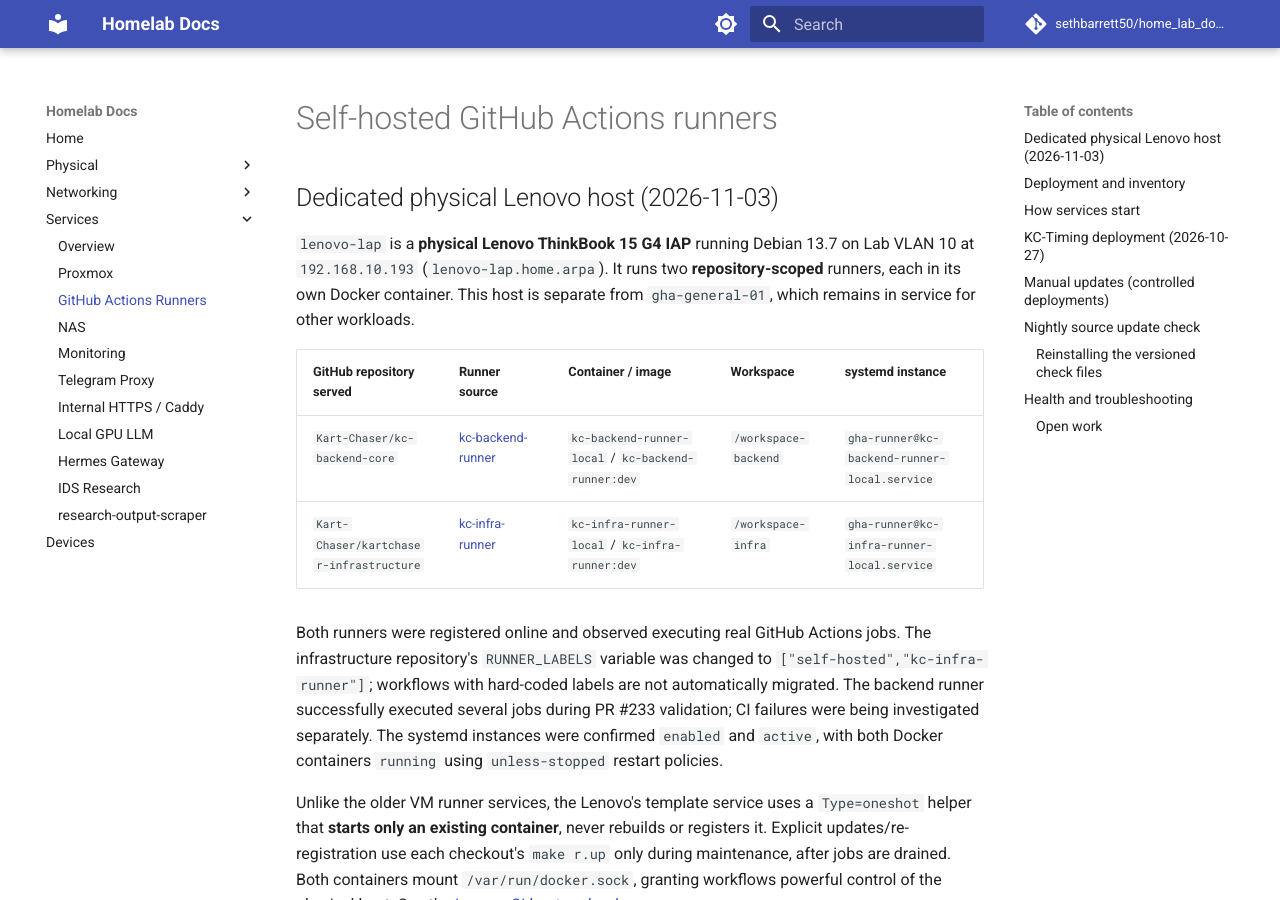
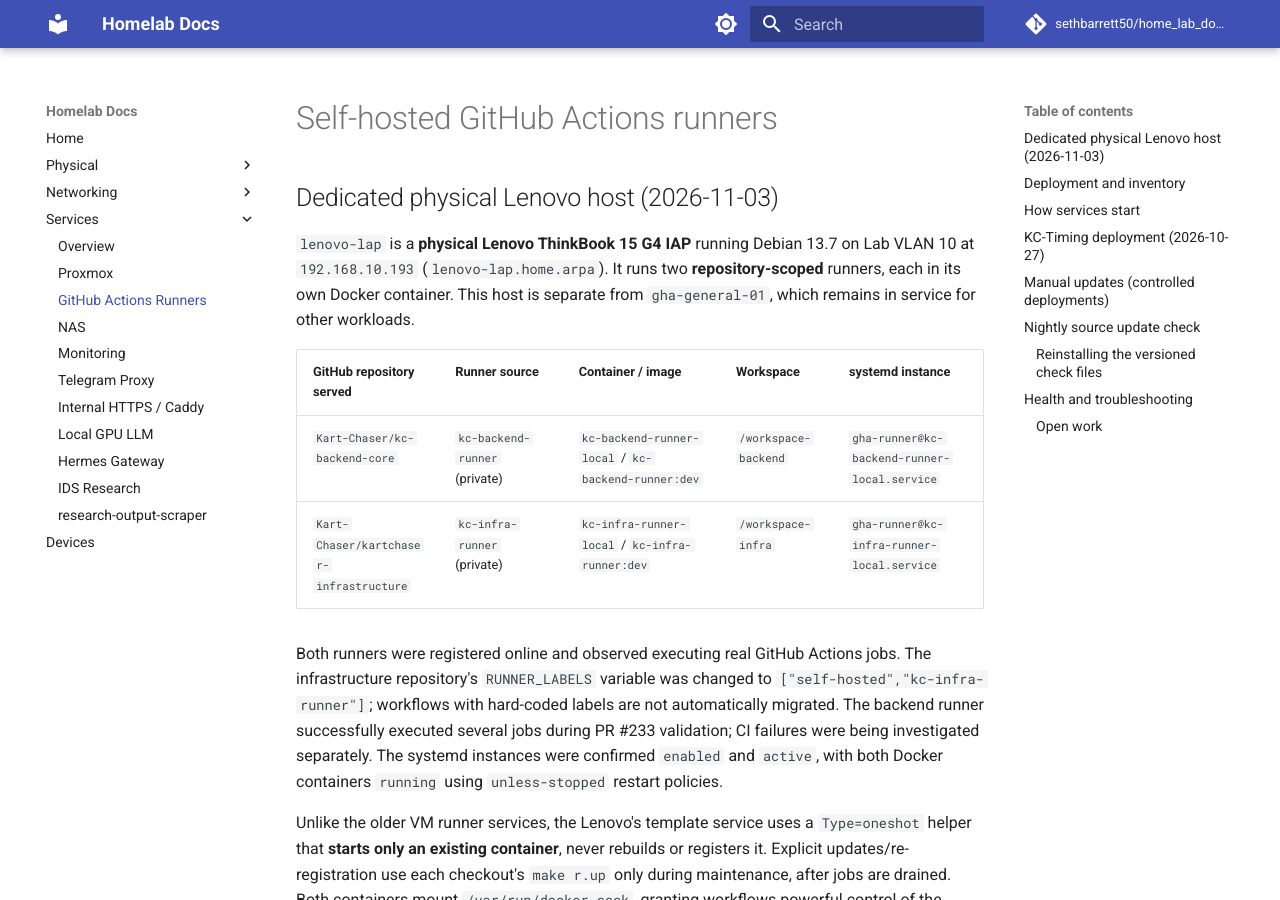
Before and after one commit to sethbarrett50/home_lab_docs, an MkDocs documentation site: the page built from docs/services/github-actions-runners.md, in a window 1280 px wide and 900 px high. Built offline with MkDocs 1.6.1 and Material for MkDocs 9.7.7, drawn with Linux system fonts in a browser that asks for light colours; comment, search, counter and statistics services are not loaded.

Commit message:
fix(ci): fix private link checks and update docs lint

```diff
--- a/docs/services/github-actions-runners.md
+++ b/docs/services/github-actions-runners.md
@@ -9,8 +9,8 @@
 
 | GitHub repository served | Runner source | Container / image | Workspace | systemd instance |
 |---|---|---|---|---|
-| `Kart-Chaser/kc-backend-core` | [kc-backend-runner](https://github.com/Kart-Chaser/kc-backend-runner) | `kc-backend-runner-local` / `kc-backend-runner:dev` | `/workspace-backend` | `gha-runner@kc-backend-runner-local.service` |
-| `Kart-Chaser/kartchaser-infrastructure` | [kc-infra-runner](https://github.com/Kart-Chaser/kc-infra-runner) | `kc-infra-runner-local` / `kc-infra-runner:dev` | `/workspace-infra` | `gha-runner@kc-infra-runner-local.service` |
+| `Kart-Chaser/kc-backend-core` | `kc-backend-runner` (private) | `kc-backend-runner-local` / `kc-backend-runner:dev` | `/workspace-backend` | `gha-runner@kc-backend-runner-local.service` |
+| `Kart-Chaser/kartchaser-infrastructure` | `kc-infra-runner` (private) | `kc-infra-runner-local` / `kc-infra-runner:dev` | `/workspace-infra` | `gha-runner@kc-infra-runner-local.service` |
 
 Both runners were registered online and observed executing real GitHub Actions jobs.
 The infrastructure repository's `RUNNER_LABELS` variable was changed to
```
